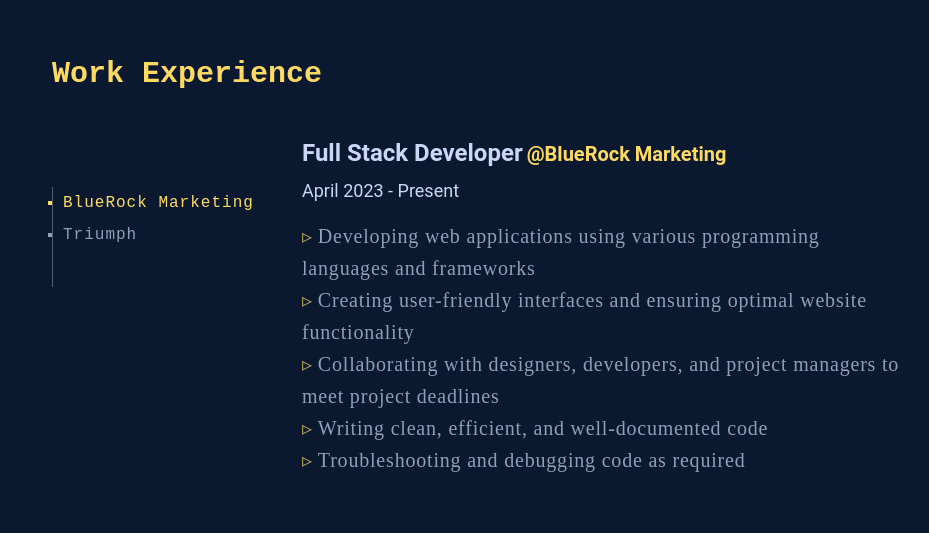
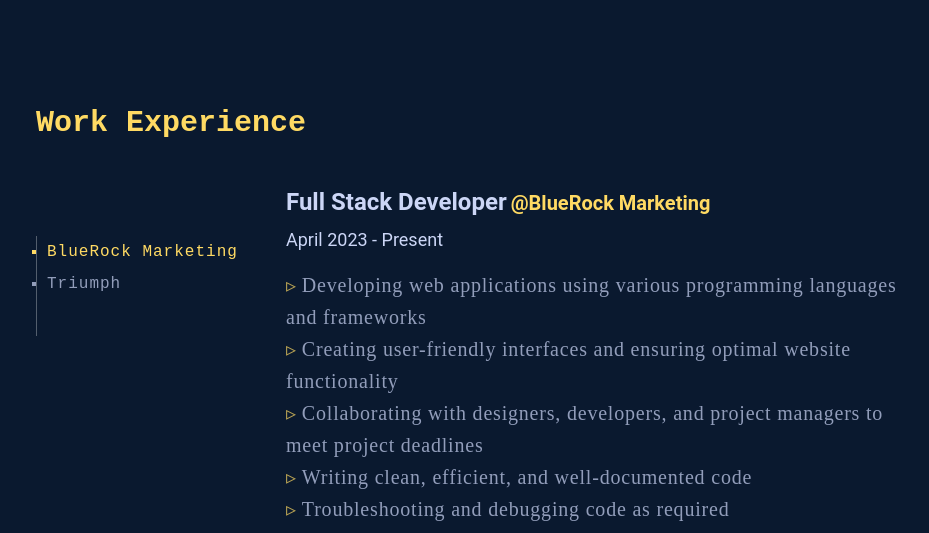
Before and after one commit to syounglee012/my-new-app, a Next.js app: page / in a window 1280 px wide. Shown: the part 1147-1680 px from the top of the page, without its empty margins (149-1078 px from the left). Built offline with nearby package versions, Linux system fonts and the light colour scheme.

Commit message:
updated css on experience page

```diff
--- a/src/pages/experience/index.js
+++ b/src/pages/experience/index.js
@@ -51,8 +51,8 @@
   margin: 0 auto;
   display: flex;
   flex-direction: column;
-  justify-content: center;
-  padding: 0 1rem;
+  justify-content: flex-start;
+  padding: 15rem 0 0 0;
   h4 {
     font-family: "Courier New", Courier, monospace;
     width: 100%;
@@ -60,6 +60,9 @@
     margin-bottom: 3rem;
     margin-top: 0;
     color: #ffda63;
+  }
+  @media (max-width: 768px) {
+    padding: 0 1rem;
   }
 `;
 
```
